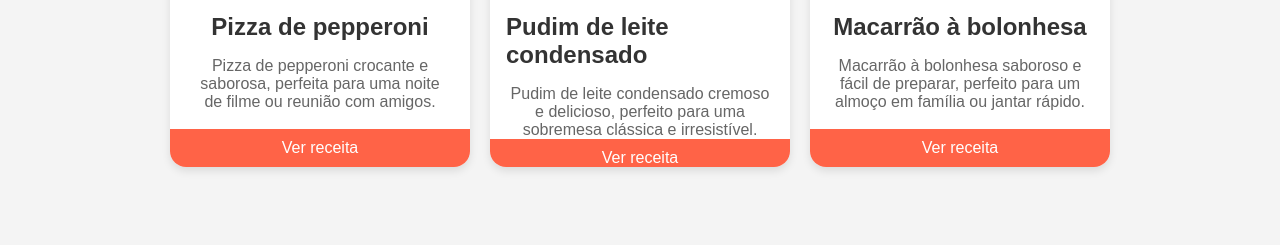
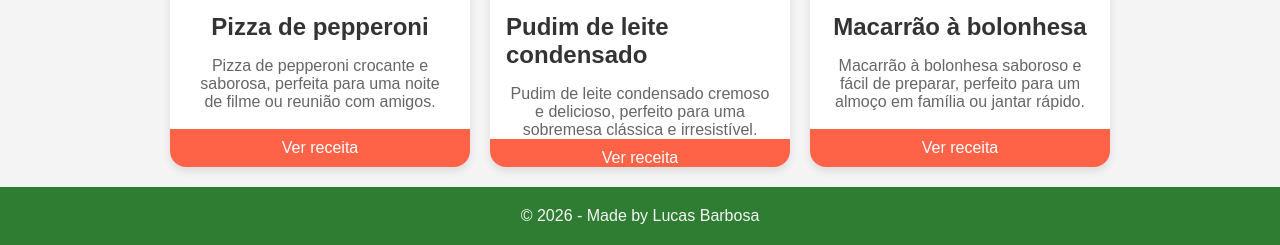
Before and after one commit to devlucas-tec/receitas-tecinfo, a plain HTML site: page index.html in a window 1280 px wide. Shown: the part 1442-1687 px from the top of the page. Before the commit the page ends 1629 px from the top, so only its background shows below. Drawn offline with Linux system fonts and the light colour scheme.

Commit message:
feat: Implementando o footer da WebPage

```diff
--- a/index.css
+++ b/index.css
@@ -174,3 +174,12 @@ header nav ul a.active {
     font-size: 16px;
     color: #666;
 }
+
+
+/* Footer */
+.app-footer {
+    background-color: #2e7d32;
+    text-align: center;
+    color: whitesmoke;
+    padding: 20px 0;
+}
--- a/index.html
+++ b/index.html
@@ -40,6 +40,12 @@
 
     <div class="container-cards"></div>
 
+    <footer class="app-footer">
+        <div class="footer-content">
+            <p>&copy; 2026 - Made by Lucas Barbosa</p>
+        </div>
+    </footer>
+
     <script src="app.js"></script>
 
 </body>
```
